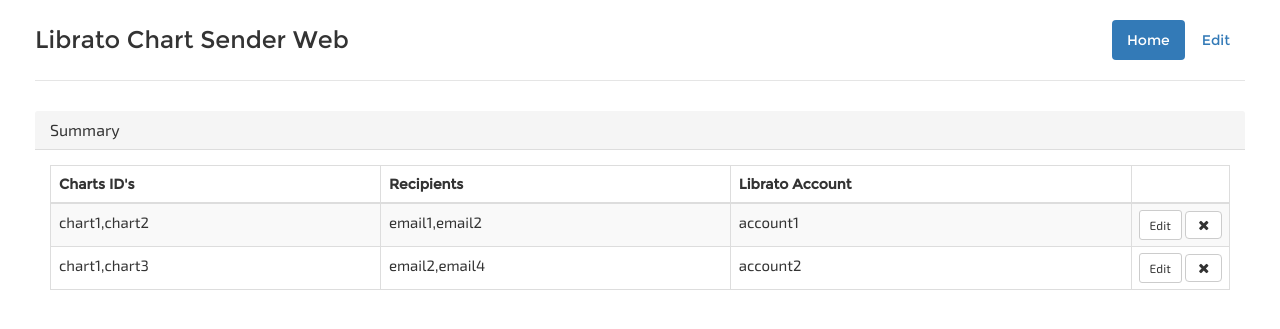
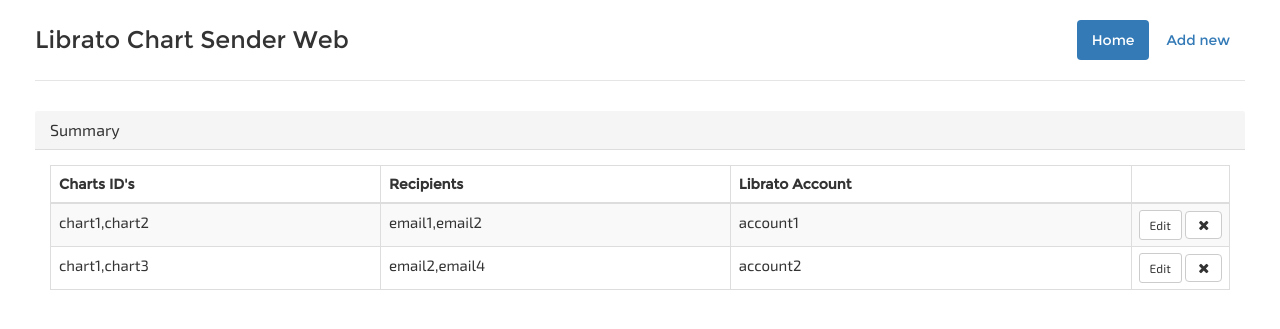
Before and after one commit to weareswat/librato-chart-sender-web, a Django app: template librato_chart_sender/templates/index.html in a window 1280 px wide. Shown: the top 329 px of the page. Run offline with Django 3.2, Linux system fonts and the light colour scheme; the template is opened without the code that fills it, so the values that code supplies are empty; some libraries are stand-ins or nearby versions.

Commit message:
changed name of the link

```diff
--- a/librato_chart_sender/templates/index.html
+++ b/librato_chart_sender/templates/index.html
@@ -35,7 +35,7 @@
                     <nav>
                         <ul class="nav nav-pills pull-right">
                             <li role="presentation" class="active"><a href="#">Home</a></li>
-                            <li role="presentation"><a href="config/new.html">Edit</a></li>
+                            <li role="presentation"><a href="config/new/">Add new</a></li>
                         </ul>
                     </nav>
                     <h3 class="title">Librato Chart Sender Web</h3>
```
